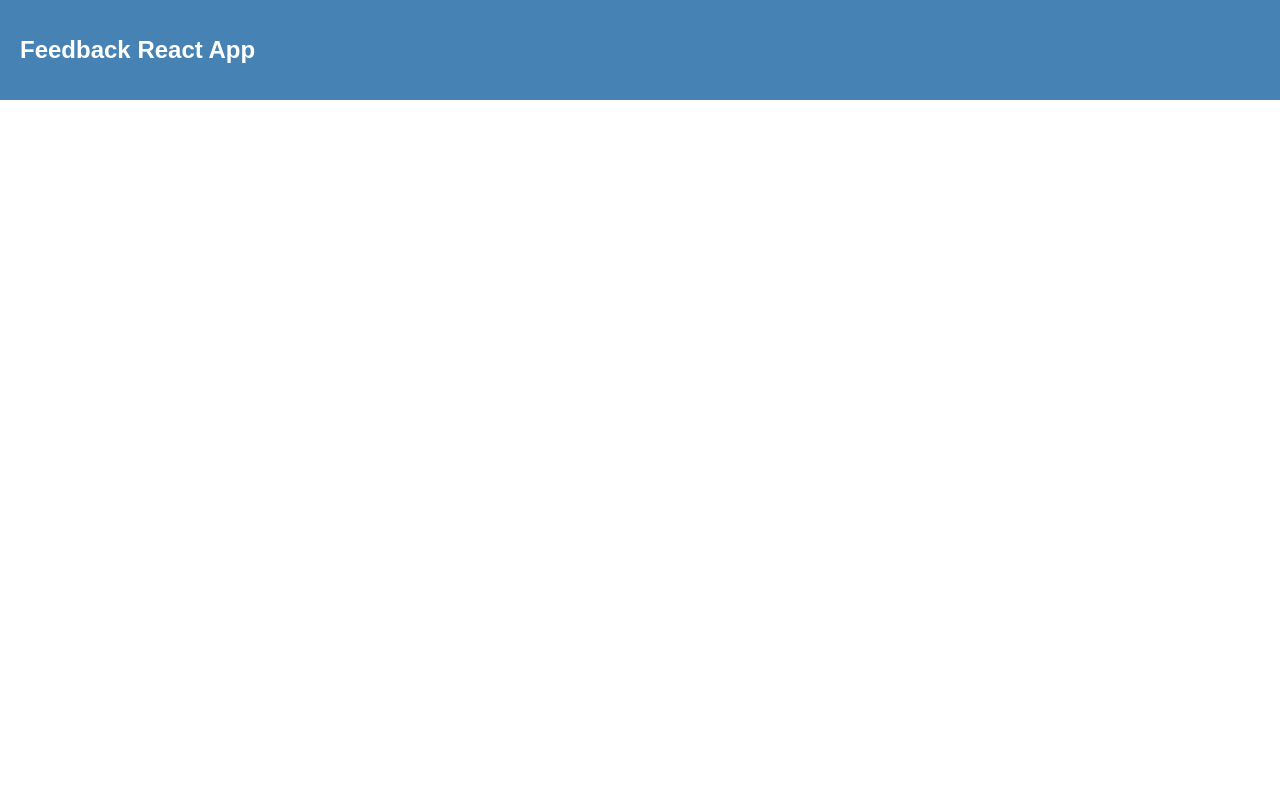
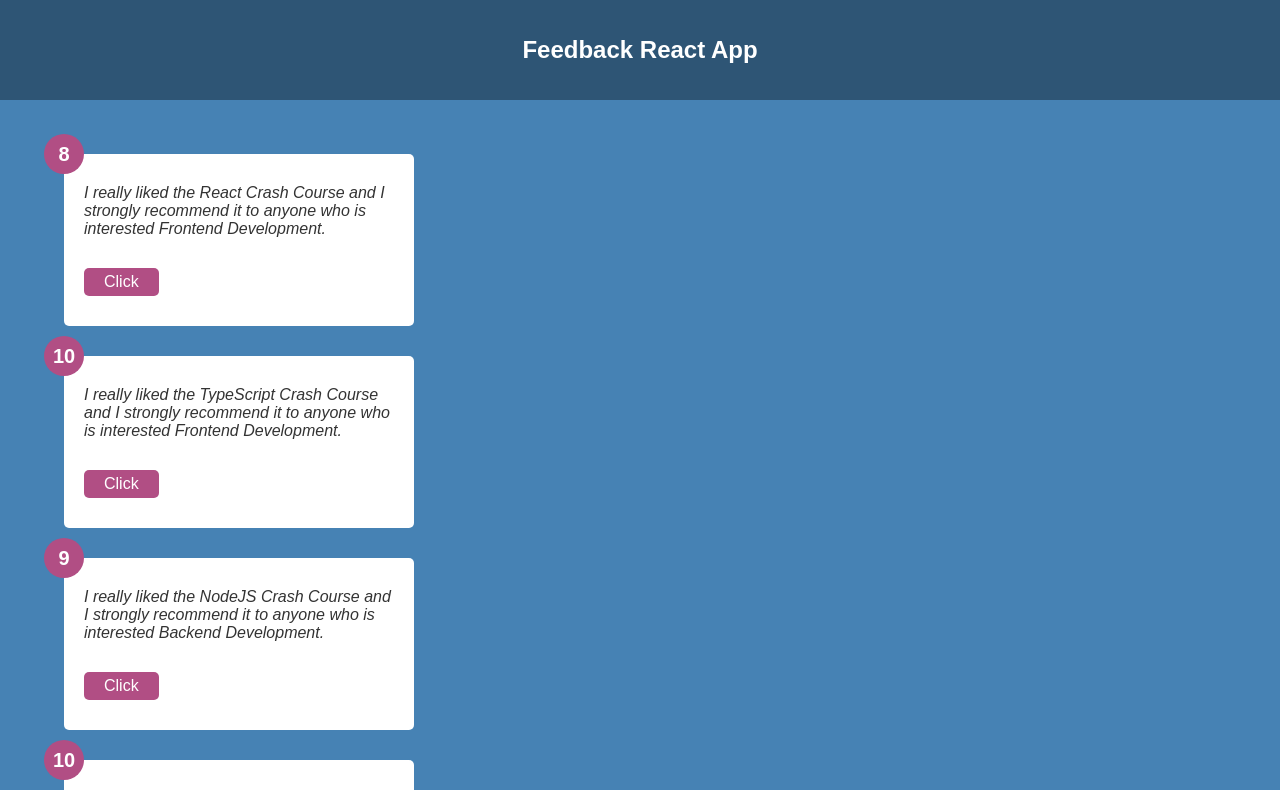
Before and after one commit to danielcostarosenthal/feedback-app, a React (Create React App) app: page / in a window 1280 px wide. Shown: the top 790 px of the page. Built offline with nearby package versions, Linux system fonts and the light colour scheme.

Commit message:
Created Feedback component

```diff
--- a/src/App.jsx
+++ b/src/App.jsx
@@ -1,22 +1,22 @@
-import PropTypes from 'prop-types'
 import { Resets } from './components/styles/Resets.styled'
 import { Container } from './components/styles/Container.styled'
 import Header from './components/Header'
+import FeedbackList from './components/FeedbackList'
+import FeedbackData from './data/FeedbackData'
+import { useState } from 'react'
 
 const App = () => {
+	const [feedback, feedbackSet] = useState(FeedbackData)
+
 	return (
 		<>
 			<Resets />
+			<Header />
 			<Container>
-				<Header />
+				<FeedbackList feedback={feedback} />
 			</Container>
 		</>
 	)
 }
 
-// Header Typechecking PropTypes
-Header.propTypes = {
-	title: PropTypes.string.isRequired,
-}
-
 export default App
--- /dev/null
+++ b/src/components/FeedbackItem.jsx
@@ -0,0 +1,32 @@
+import { Card } from './styles/Card.styled'
+import { useState } from 'react'
+
+const FeedbackItem = (props) => {
+	const [rating, ratingSet] = useState(10)
+
+	const handleClick = (item) => {
+		// We can access the previous value of the state
+		ratingSet((previous) => {
+			return previous + 1
+		})
+
+		console.log(`Rating: ${item.rating}`)
+		console.log(`Text: ${item.text}`)
+		console.log(`ID: ${item.id}`)
+	}
+
+	return (
+		<Card>
+			<div className='card-rating'>{props.item.rating}</div>
+			<div className='card-text'>{props.item.text}</div>
+			<button
+				onClick={() => {
+					handleClick(props.item)
+				}}>
+				Click
+			</button>
+		</Card>
+	)
+}
+
+export default FeedbackItem
--- /dev/null
+++ b/src/components/FeedbackList.jsx
@@ -0,0 +1,17 @@
+import FeedbackItem from './FeedbackItem'
+
+const FeedbackList = (props) => {
+	if (!props.feedback || props.feedback.length === 0) {
+		return <p>No Feedback to be Displayed</p>
+	}
+
+	return (
+		<ul>
+			{props.feedback.map((item) => (
+				<FeedbackItem key={item.id} item={item} />
+			))}
+		</ul>
+	)
+}
+
+export default FeedbackList
--- a/src/components/Header.jsx
+++ b/src/components/Header.jsx
@@ -1,3 +1,4 @@
+import PropTypes from 'prop-types'
 import { StyledHeader } from './styles/Header.styled'
 
 const Header = (props) => {
@@ -13,4 +14,9 @@ Header.defaultProps = {
 	title: 'Feedback React App',
 }
 
+// Header Typechecking PropTypes
+Header.propTypes = {
+	title: PropTypes.string.isRequired,
+}
+
 export default Header
--- /dev/null
+++ b/src/components/styles/Card.styled.js
@@ -0,0 +1,46 @@
+import styled from 'styled-components'
+
+export const Card = styled.div`
+	width: 100%;
+	max-width: 350px;
+	margin: 30px 0;
+	padding: 30px 20px;
+	position: relative;
+
+	background-color: #fff;
+	border-radius: 5px;
+
+	.card-rating {
+		position: absolute;
+		top: 0;
+		left: 0;
+		width: 40px;
+		height: 40px;
+		transform: translate(-50%, -50%);
+
+		background-color: #b14e84;
+		border-radius: 50%;
+		color: #fff;
+		font-weight: bold;
+		font-size: 1.25rem;
+		line-height: 40px;
+		text-align: center;
+	}
+
+	.card-text {
+		color: #333;
+		font-style: italic;
+	}
+
+	button {
+		margin-top: 30px;
+		padding: 5px 20px;
+
+		background-color: #b14e84;
+		border: 0;
+		border-radius: 5px;
+		color: #fff;
+		font-size: inherit;
+		outline: none;
+	}
+`
--- a/src/components/styles/Container.styled.js
+++ b/src/components/styles/Container.styled.js
@@ -2,6 +2,7 @@ import styled from 'styled-components'
 
 export const Container = styled.div`
 	width: 100%;
-	max-width: 1600px;
-	margin: auto;
+	max-width: 1200px;
+	margin: 0 auto;
+	padding: 24px;
 `
--- a/src/components/styles/Header.styled.js
+++ b/src/components/styles/Header.styled.js
@@ -3,10 +3,9 @@ import styled from 'styled-components'
 export const StyledHeader = styled.header`
 	width: 100%;
 	height: 100px;
-	margin: auto;
-	padding: 0 20px;
 
-	background-color: #4682b4;
+	background-color: rgba(0, 0, 0, 0.35);
 	color: #fff;
 	line-height: 100px;
+	text-align: center;
 `
--- a/src/components/styles/Resets.styled.js
+++ b/src/components/styles/Resets.styled.js
@@ -1,6 +1,7 @@
 import { createGlobalStyle } from 'styled-components'
 
 export const Resets = createGlobalStyle`
+  /* Global resets */
   *, *::before, *::after {
     box-sizing: border-box;
     margin: 0;
@@ -8,4 +9,17 @@ export const Resets = createGlobalStyle`
 
     font-family: sans-serif;
   }
+
+  /* Hide scrollbar */
+  ::-webkit-scrollbar {
+    display: none;
+  }
+
+  /* Minimal body styles */
+  body {
+    width: 100%;
+    min-height: 100vh;
+
+    background-color: #4682b4;
+  }
 `
--- /dev/null
+++ b/src/data/FeedbackData.js
@@ -0,0 +1,29 @@
+const FeedbackData = [
+	{
+		rating: 8,
+		text: 'I really liked the React Crash Course and I strongly	recommend it to anyone who is interested Frontend Development.',
+		id: 1,
+	},
+	{
+		rating: 10,
+		text: 'I really liked the TypeScript Crash Course and I strongly	recommend it to anyone who is interested Frontend Development.',
+		id: 2,
+	},
+	{
+		rating: 9,
+		text: 'I really liked the NodeJS Crash Course and I strongly	recommend it to anyone who is interested Backend Development.',
+		id: 3,
+	},
+	{
+		rating: 10,
+		text: 'I really liked the PHP Crash Course and I strongly	recommend it to anyone who is interested Backend Development.',
+		id: 4,
+	},
+	{
+		rating: 8,
+		text: 'I really liked the MERN Crash Course and I strongly	recommend it to anyone who is interested Fullstack Development.',
+		id: 5,
+	},
+]
+
+export default FeedbackData
```
